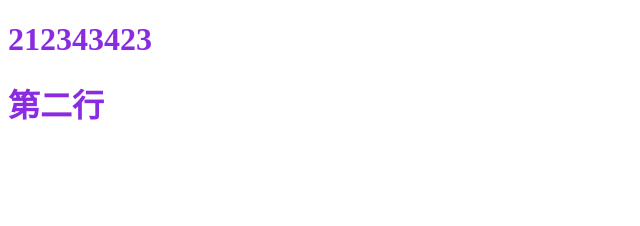
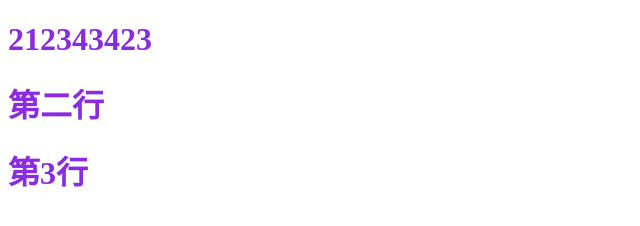
Before and after one commit to linyinmin/htmlcssUpdade, a plain HTML site: page index.html in a window 1280 px wide. Shown: the whole page, without its empty margins (0-640 px from the left). Drawn offline with Linux system fonts and the light colour scheme.

Commit message:
Update index.html
update

```diff
--- a/index.html
+++ b/index.html
@@ -10,5 +10,6 @@
 <body>
     <h1 class="title">212343423</h1>
     <h1 class="title">第二行</h1>
+    <h1 class="title">第3行</h1>
 </body>
 </html>
```
